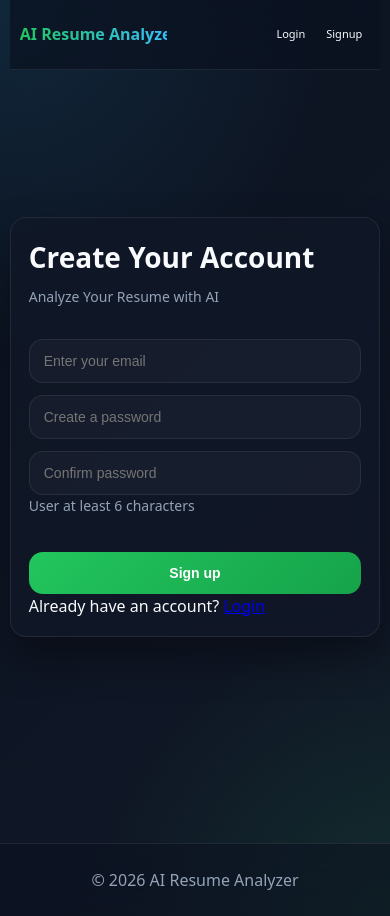
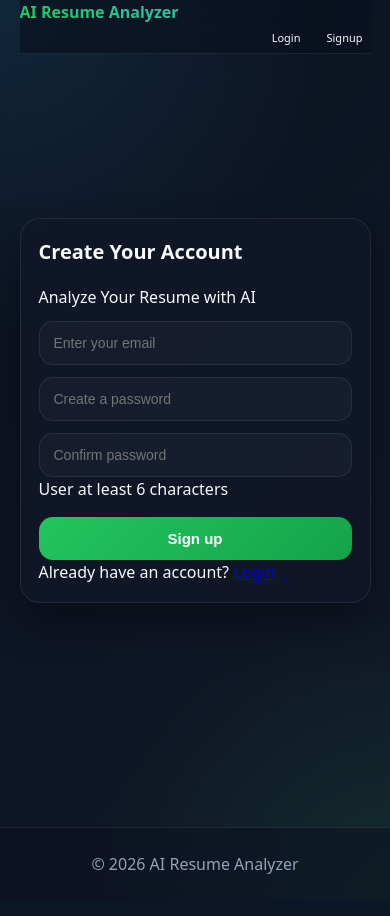
Before and after one commit to ShafiyaAnjum12/ai-resume-analyzer, a Flask app: page /signup in a window 390 px wide. After the commit the page ends 874 px from the top, so only its background shows below. Run offline with Flask 3, Linux system fonts and the light colour scheme; parts of the project's set-up code (start-up, migrations or seed data) failed here and were passed over.

Commit message:
Update style.css

```diff
--- a/static/style.css
+++ b/static/style.css
@@ -47,15 +47,20 @@ header {
   position: sticky;
   top: 0;
   z-index: 1000;
+  background: rgba(11, 18, 32, 0.7);
+  border-bottom: 1px solid var(--border);
+  backdrop-filter: blur(16px);
+  -webkit-backdrop-filter: blur(16px);
+}
+
+/* FIX: full width header layout */
+.header-inner {
+  width: 100%;
   height: 72px;
   display: flex;
   justify-content: space-between;
   align-items: center;
   padding: 0 24px;
-  background: rgba(11, 18, 32, 0.7);
-  border-bottom: 1px solid var(--border);
-  backdrop-filter: blur(16px);
-  -webkit-backdrop-filter: blur(16px);
 }
 
 /* ---------------- LOGO ---------------- */
@@ -63,20 +68,16 @@ header {
   font-size: 24px;
   font-weight: 700;
   white-space: nowrap;
-  color: var(--primary);
   background: linear-gradient(90deg, var(--primary), var(--accent));
   -webkit-background-clip: text;
-  background-clip: text;
   -webkit-text-fill-color: transparent;
 }
 
 /* ---------------- NAVBAR ---------------- */
 nav {
   display: flex;
+  gap: 10px;
   align-items: center;
-  justify-content: flex-end;
-  gap: 10px;
-  margin-left: auto;
   flex-wrap: wrap;
 }
 
@@ -96,12 +97,12 @@ nav a:hover {
   transform: translateY(-2px);
 }
 
-/* ---------------- MAIN SECTION ---------------- */
+/* ---------------- MAIN ---------------- */
 main {
   padding: 40px 0;
 }
 
-/* ---------------- CARD DESIGN ---------------- */
+/* ---------------- CARDS ---------------- */
 .card,
 .auth-card {
   background: var(--surface);
@@ -109,19 +110,11 @@ main {
   border-radius: 20px;
   padding: 28px;
   box-shadow: var(--shadow);
-  animation: fadeUp 0.7s ease;
   backdrop-filter: blur(16px);
   -webkit-backdrop-filter: blur(16px);
 }
 
-/* ---------------- CARD HOVER ---------------- */
-.card:hover,
-.auth-card:hover {
-  transform: translateY(-4px);
-  transition: 0.3s ease;
-}
-
-/* ---------------- AUTH SECTION ---------------- */
+/* ---------------- AUTH ---------------- */
 .auth-container {
   min-height: 75vh;
   display: flex;
@@ -134,18 +127,7 @@ main {
   max-width: 430px;
 }
 
-.auth-card h2 {
-  font-size: 28px;
-  margin-bottom: 8px;
-}
-
-.sub-text {
-  color: var(--muted);
-  font-size: 14px;
-  margin-bottom: 20px;
-}
-
-/* ---------------- FORM INPUTS ---------------- */
+/* ---------------- INPUTS ---------------- */
 input,
 textarea,
 select {
@@ -167,12 +149,7 @@ select:focus {
   box-shadow: 0 0 0 4px rgba(56, 189, 248, 0.12);
 }
 
-textarea {
-  min-height: 140px;
-  resize: vertical;
-}
-
-/* ---------------- BUTTONS ---------------- */
+/* ---------------- BUTTON ---------------- */
 button {
   width: 100%;
   margin-top: 16px;
@@ -204,15 +181,6 @@ h3 {
   color: var(--accent);
 }
 
-/* ---------------- LISTS ---------------- */
-ul {
-  padding-left: 20px;
-}
-
-li {
-  margin-bottom: 8px;
-}
-
 /* ---------------- FOOTER ---------------- */
 footer {
   margin-top: 60px;
@@ -222,10 +190,9 @@ footer {
   color: var(--muted);
   background: rgba(11, 18, 32, 0.55);
   backdrop-filter: blur(16px);
-  -webkit-backdrop-filter: blur(16px);
 }
 
-/* ---------------- ANIMATIONS ---------------- */
+/* ---------------- ANIMATION ---------------- */
 @keyframes fadeUp {
   from {
     opacity: 0;
@@ -238,54 +205,30 @@ footer {
 }
 
 /* ---------------- RESPONSIVE ---------------- */
-@media (max-width: 1200px) {
-  .container {
-    width: 92%;
-  }
-
-  .logo {
-    font-size: 22px;
-  }
-}
-
-/* ---------------- RESPONSIVE ---------------- */
 @media (max-width: 992px) {
-  .container {
-    width: 94%;
-  }
-
-  header {
+  .header-inner {
     padding: 0 18px;
   }
 
   nav a {
-    padding: 9px 12px;
     font-size: 13px;
-  }
-
-  .card,
-  .auth-card {
-    padding: 24px;
   }
 }
 
-/* ---------------- RESPONSIVE ---------------- */
 @media (max-width: 768px) {
-  header {
+  .header-inner {
     height: auto;
-    min-height: 70px;
-    padding: 14px 16px;
+    flex-direction: row;
+    flex-wrap: wrap;
     gap: 10px;
+    padding: 12px 16px;
   }
 
   .logo {
     font-size: 18px;
-    max-width: 48%;
-    line-height: 1.2;
   }
 
   nav {
-    gap: 6px;
     justify-content: flex-end;
   }
 
@@ -304,45 +247,9 @@ footer {
   }
 }
 
-/* ---------------- RESPONSIVE ---------------- */
-@media (max-width: 576px) {
-  .container {
-    width: 95%;
-  }
-
-  .logo {
-    font-size: 17px;
-    max-width: 45%;
-  }
-
-  nav a {
-    font-size: 11px;
-    padding: 7px 9px;
-  }
-
-  .card,
-  .auth-card {
-    padding: 20px;
-  }
-
-  h2 {
-    font-size: 22px;
-  }
-}
-
-/* ---------------- RESPONSIVE ---------------- */
 @media (max-width: 480px) {
-  header {
-    padding: 12px 10px;
-  }
-
   .logo {
     font-size: 16px;
-    max-width: 42%;
-  }
-
-  nav {
-    gap: 5px;
   }
 
   nav a {
@@ -353,37 +260,9 @@ footer {
   .card,
   .auth-card {
     padding: 18px;
-    border-radius: 16px;
   }
 
   h2 {
     font-size: 20px;
   }
-
-  input,
-  textarea,
-  button {
-    font-size: 14px;
-  }
 }
-
-/* ---------------- RESPONSIVE ---------------- */
-@media (max-width: 360px) {
-  .logo {
-    font-size: 14px;
-  }
-
-  nav a {
-    font-size: 10px;
-    padding: 5px 7px;
-  }
-
-  h2 {
-    font-size: 18px;
-  }
-
-  .card,
-  .auth-card {
-    padding: 16px;
-  }
-}
```
